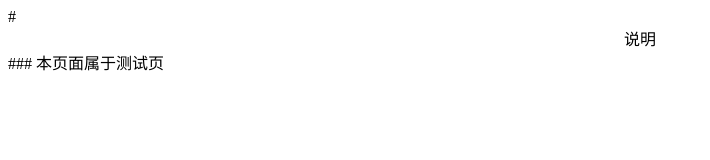
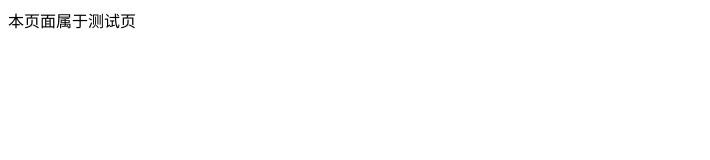
Before and after one commit to rhy12345/blog.github.io, a plain HTML site: page index.html in a window 1280 px wide. Shown: the whole page, without its empty margins (0-710 px from the left). Drawn offline with Linux system fonts and the light colour scheme.

Commit message:
Update index.html

```diff
--- a/index.html
+++ b/index.html
@@ -1,3 +1,3 @@
-# <center>说明</center>
+<title>说明</title>
 
-### 本页面属于测试页
+<p>本页面属于测试页</p>
```
